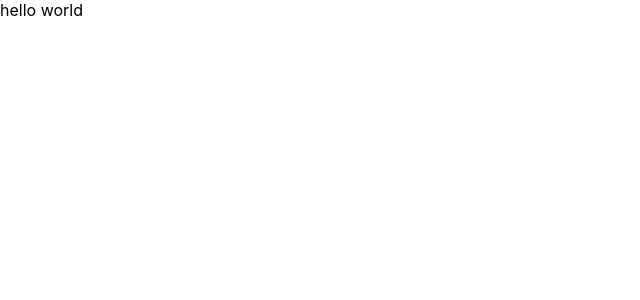
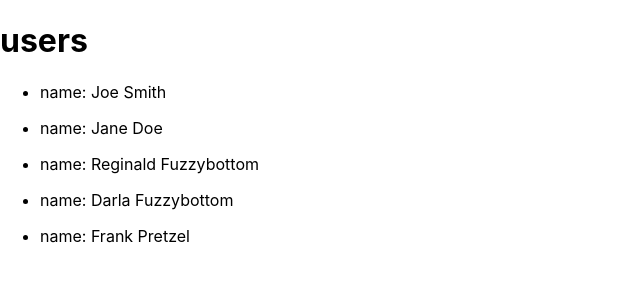
Before and after one commit to georgefikri/Trufla-React-Task, a React (Create React App) app: page / in a window 1280 px wide. Shown: the top 300 px of the page, without its empty margins (0-640 px from the left). Built offline with nearby package versions, Linux system fonts and the light colour scheme.

Commit message:
followers count

```diff
--- a/public/users.json
+++ b/public/users.json
@@ -3,5 +3,5 @@
   { "id": 2, "name": "Jane Doe", "following": [1], "interests": [1, 2, 4] },
   { "id": 3, "name": "Reginald Fuzzybottom", "following": [2] },
   { "id": 4, "name": "Darla Fuzzybottom", "following": [1, 3] },
-  { "id": 3, "name": "Frank Pretzel", "following": [1, 2, 3], "interests": [1, 4] }
+  { "id": 5, "name": "Frank Pretzel", "following": [1, 2, 3], "interests": [1, 4] }
 ]
--- a/src/components/usersList.js
+++ b/src/components/usersList.js
@@ -7,7 +7,7 @@ function Users() {
 
     const [users,setUsers] = useState()
     const [interests,setInterests] = useState()
-
+    let count
 
     useEffect(() => {
         // get users
@@ -19,13 +19,32 @@ function Users() {
         axios.get('interests.json')
         .then(res => setInterests(res.data))
         .catch(err => console.log(err))
+
     }, [])
 
+console.log('users', users)
 
+ count = users?.map(user => {
+    const result = users?.filter(c => c.id !== user.id && c.following.indexOf(user.id) > -1)?.length;
+    return { id: user.id, followers: result };});
+
+console.log('++++',
+count
+)
 
     return (
         <div>
-            hello world
+            <div>
+                <h1>users</h1>
+                {users?.map(user => (
+                    <div key={user?.name}>
+                        <ul>
+                            <li>name: {user?.name}</li>
+
+                        </ul>
+                    </div>
+                ))}
+            </div>
         </div>
     )
 }
```
